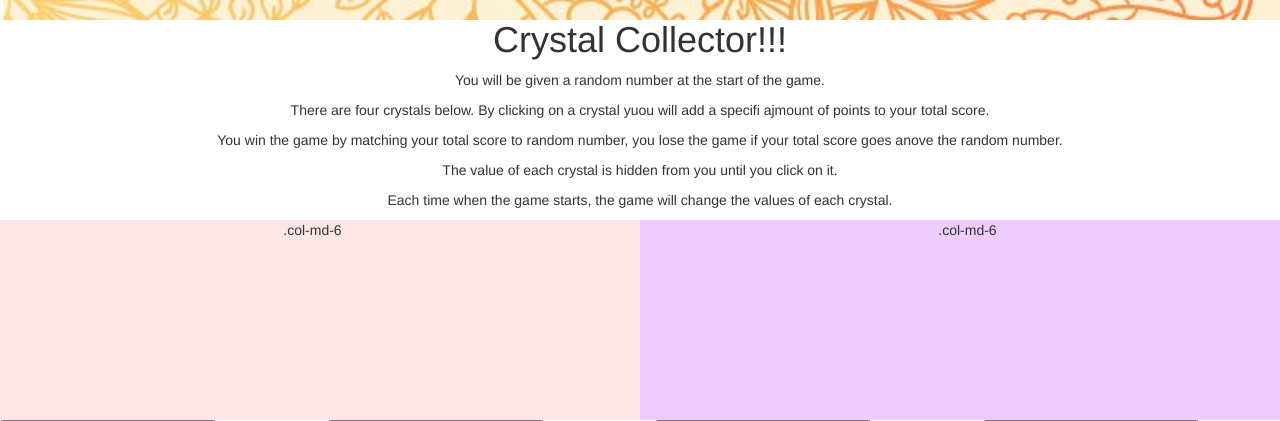
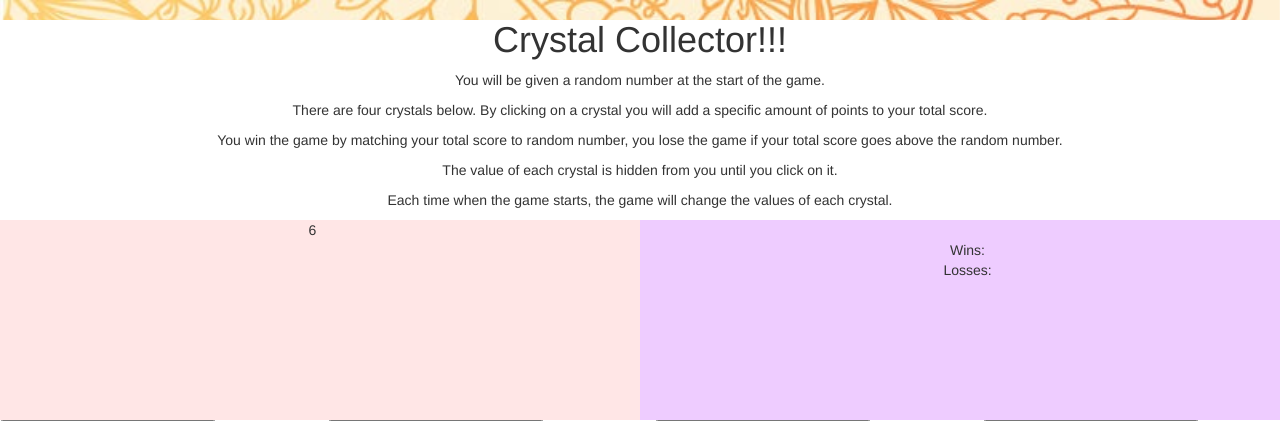
Before and after one commit to TaysDragon/week-4-game, a plain HTML site: page index.html in a window 1280 px wide. Both pictures are taken after a click on the button 108 px from the left and 522 px from the top of the page. Shown: the top 421 px of the page. Drawn offline with nearby package versions, Linux system fonts and the light colour scheme; grey boxes are pictures that could not be loaded.

Commit message:
Useless update

```diff
--- a/assets/css/style.css
+++ b/assets/css/style.css
@@ -24,6 +24,8 @@ img {
 #color2 {
 	background-color: #eeccff;
 	text-align: center;
+	padding: 20px;
+
 }
 
 #color2 {
@@ -38,4 +40,5 @@ img {
 
 .col-md-6 {
 	height: 200px;
+
 }
--- a/assets/javascript/game.js
+++ b/assets/javascript/game.js
@@ -17,10 +17,23 @@ console.log(targetNumber, crystal1,crystal2,crystal3,crystal4 );
 //function when the user clicks crystal 1 they get the randomly assigned points added to their running total
 //var startNumber = 0;
 $('button').click(function (currentvalue){
-	alert("CLICKED");
-   startNumber = Number(startNumber) + Number($(this).val());
+	console.log("CLICKED"+" " + crystal1);
+   total = startNumber +  crystal1;
+   console.log(total);
     $('.total').text("Total: "+startNumber);
+    document.getElementById("total").innerHTML = total;
 });
+
+
+
+
+
+
+
+
+
+
+
 
 //$('.total').text(startNumber);
 
@@ -30,7 +43,7 @@ $('button').click(function (currentvalue){
 
 
 
-//document.getElementById("greencounter").innerHTML = theNewValue;
+//
 //parseInt()
 // = n === ()
 // = n <||>()
--- a/index.html
+++ b/index.html
@@ -24,9 +24,9 @@
 <section>
 	<p>You will be given a random number at the start of the game.</p>
 
-	<p>There are four crystals below.  By clicking on a crystal yuou will add a specifi ajmount of points to your total score.</p>
+	<p>There are four crystals below. By clicking on a crystal you will add a specific amount of points to your total score.</p>
 
-	<p>You win the game by matching your total score to random number, you lose the game if your total score goes anove the random number.</p>
+	<p>You win the game by matching your total score to random number, you lose the game if your total score goes above the random number.</p>
 
 	<p>The value of each crystal is hidden from you until you click on it.</p>
 
@@ -36,8 +36,10 @@
 </section>
 
 <div class="row">
-  <div class="col-md-6"  id="total">.col-md-6</div>
-  <div class="col-md-6" id="color2">.col-md-6</div>
+  <div class="col-md-6"  id="total"></div>
+  <div class="col-md-6" id="color2">Wins:
+  <p>Losses:</p>
+  </div>
 </div>
 
 
@@ -49,8 +51,8 @@
 </div>
 
 <div class="row">
-  <div class="col-md-6" id="color2">.col-md-6</div>
-  <div class="col-md-6" id="color2">.col-md-6</div>
+  <div class="col-md-6" id="color2">Your score is:</div>
+  <div class="col-md-6" id="color2"></div>
 </div>
 
 
```
